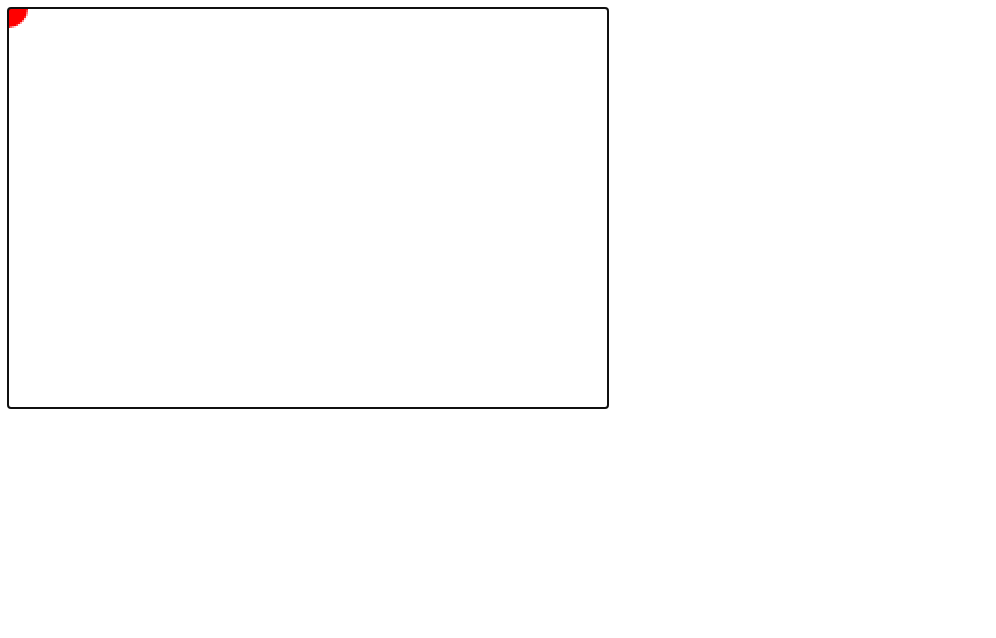
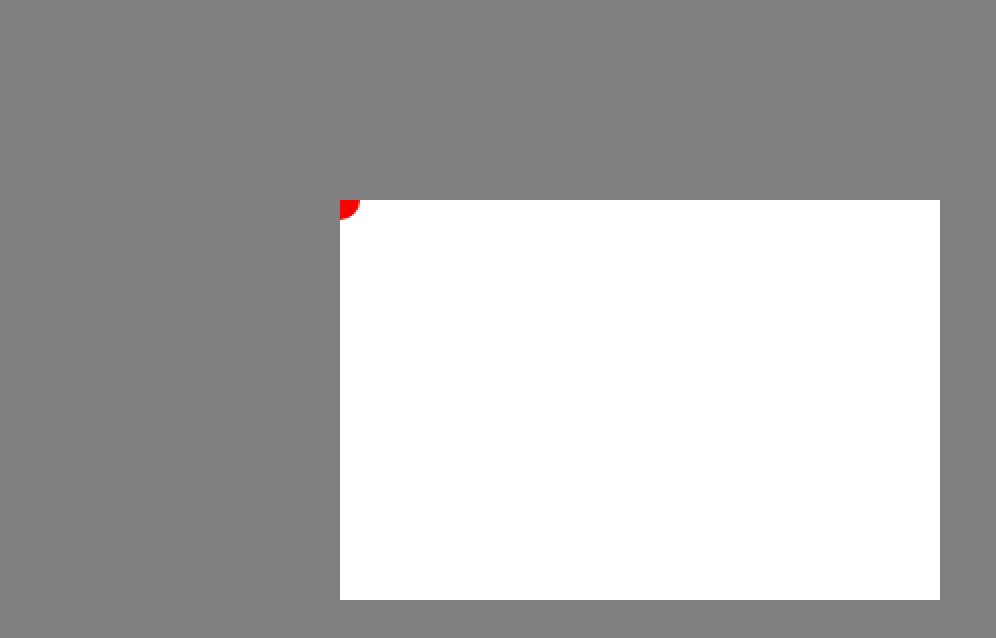
Before and after one commit to nicfv/Hexles, a website with bundled scripts: page src/index.html in a window 1280 px wide. Shown: the whole page, without its empty margins (0-996 px from the left). Built offline with nearby package versions, Linux system fonts and the light colour scheme.

Commit message:
Added basic styling to page

```diff
--- a/src/index.html
+++ b/src/index.html
@@ -7,6 +7,7 @@
     <meta name="description" content="This is the official Hexles online board game.">
     <meta name="author" content="Nicolas Ventura">
     <meta name="viewport" content="width=device-width, initial-scale=1.0">
+    <link rel="stylesheet" type="text/css" href="style.css" />
 </head>
 
 <body>
--- /dev/null
+++ b/src/style.css
@@ -0,0 +1,17 @@
+@import url('https://necolas.github.io/normalize.css/8.0.1/normalize.css');
+
+* {
+    outline: none;
+}
+
+html,
+body {
+    height: 100%;
+}
+
+body {
+    background: gray;
+    display: flex;
+    justify-content: center;
+    align-items: center;
+}
```
